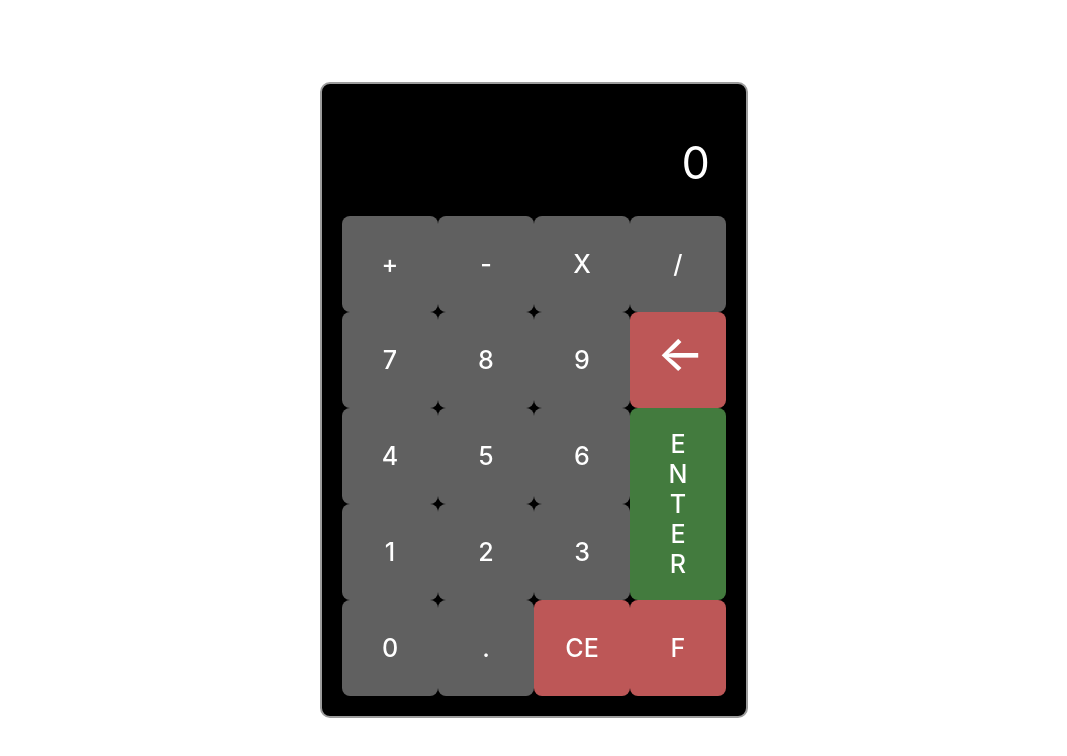
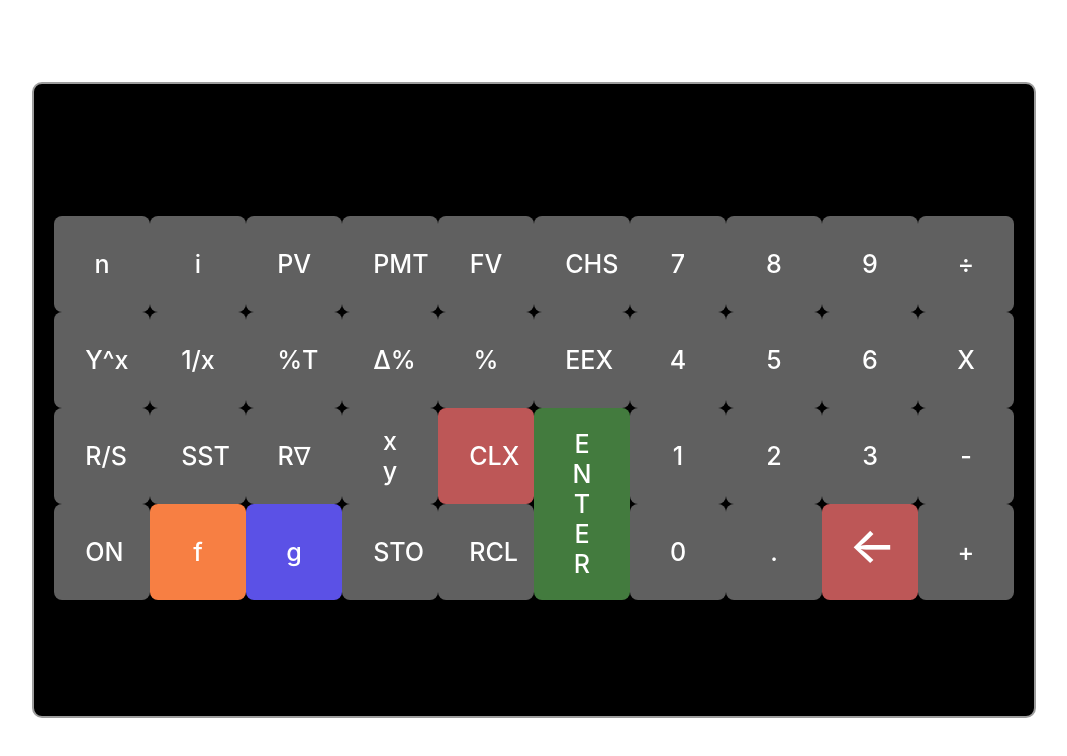
Before and after one commit to marciofaria9/eg4-calculadora, a React (Vite) app: page / in a window 1280 px wide. Shown: the top 756 px of the page, without its empty margins (106-1173 px from the left). Built offline with nearby package versions, Linux system fonts and the light colour scheme.

Commit message:
layout novo adicionado

```diff
--- a/src/components/calculator/index.tsx
+++ b/src/components/calculator/index.tsx
@@ -105,29 +105,26 @@ export const Calc = () => {
           style={{ fontSize: '35px', color: 'white' }}>
           {valorTela}
         </div>
-        <div
-          style={{ fontSize: '45px', color: 'white' }}>
-          {result}
+
       </div>
-      </div>
-
         <button
           style={{ backgroundColor: '#606060' }}
-         onClick={() => populaValor2('+')}
-      > + </button>
+          > n </button>
         <button
           style={{ backgroundColor: '#606060' }}
-        onClick={() => populaValor2('-')}
-      > - </button>
+        > i </button>
         <button
           style={{ backgroundColor: '#606060' }}
-        onClick={() => populaValor2('*')}
-      > X </button>
+        > PV </button>
         <button
           style={{ backgroundColor: '#606060' }}
-        onClick={() => populaValor2('/')}
-      > / </button>
-
+        > PMT </button>
+        <button
+          style={{ backgroundColor: '#606060' }}
+        > FV </button>
+        <button
+        style={{ backgroundColor: '#606060' }}
+        > CHS </button>
         <button
           style={{ backgroundColor: '#606060' }}
           onClick={() => addDigitTela('7')}
@@ -140,14 +137,30 @@ export const Calc = () => {
           style={{ backgroundColor: '#606060' }}
           onClick={() => addDigitTela('9')}
         > 9 </button>
-      <button style={{
-        fontSize: '50px',
-        padding: '0px 0px 15px 5px',
-        backgroundColor: '#BD5757' }}
-        onClick={() => operation('bs')}  >
-          &larr;
-      </button>
+          <button
+          style={{ backgroundColor: '#606060' }}
+          onClick={() => populaValor2('/')}
+        > ÷ </button>
 
+
+        <button
+          style={{ backgroundColor: '#606060' }}
+        > Y^x </button>
+        <button
+          style={{ backgroundColor: '#606060' }}
+        > 1/x </button>
+        <button
+          style={{ backgroundColor: '#606060' }}
+        > %T </button>
+        <button
+          style={{ backgroundColor: '#606060' }}
+        > Δ% </button>
+        <button
+          style={{ backgroundColor: '#606060' }}
+        > % </button>
+        <button
+          style={{ backgroundColor: '#606060' }}
+        > EEX </button>
         <button
           style={{ backgroundColor: '#606060' }}
           onClick={() => addDigitTela('4')}
@@ -161,6 +174,28 @@ export const Calc = () => {
           onClick={() => addDigitTela('6')}
         > 6 </button>
         <button
+          style={{ backgroundColor: '#606060' }}
+          onClick={() => populaValor2('*')}
+        > X </button>
+
+
+        <button
+          style={{ backgroundColor: '#606060' }}
+        > R/S </button>
+        <button
+          style={{ backgroundColor: '#606060' }}
+        > SST </button>
+        <button
+          style={{ backgroundColor: '#606060' }}
+        > R∇ </button>
+        <button
+          style={{ backgroundColor: '#606060' }}
+        > x y </button>
+        <button
+          style={{ backgroundColor: '#BD5757' }}
+          onClick={limparMemor}
+        > CLX </button>
+        <button
                 className="span-two"
                 style={{ backgroundColor:'#437B3E' }}
                 onClick={() => populaValor1()}
@@ -169,7 +204,6 @@ export const Calc = () => {
                 T
                 E
                 R </button>
-
         <button
           style={{ backgroundColor: '#606060' }}
           onClick={() => addDigitTela('1')}
@@ -182,7 +216,29 @@ export const Calc = () => {
           style={{ backgroundColor: '#606060' }}
           onClick={() => addDigitTela('3')}
         > 3 </button>
+        <button
+          style={{ backgroundColor: '#606060' }}
+          onClick={() => populaValor2('-')}
+        > - </button>
 
+
+
+        <button
+          style={{ backgroundColor: '#606060' }}
+        > ON </button>
+        <button
+          style={{ backgroundColor: '#F77F43' }}
+          onClick={limparMemor}
+        > f </button>
+        <button
+          style={{ backgroundColor: '#5B51E6' }}
+        > g </button>
+        <button
+          style={{ backgroundColor: '#606060' }}
+        > STO </button>
+        <button
+          style={{ backgroundColor: '#606060' }}
+        > RCL </button>
         <button
           style={{ backgroundColor: '#606060' }}
           onClick={() => addDigitTela('0')}
@@ -191,14 +247,17 @@ export const Calc = () => {
           style={{ backgroundColor: '#606060' }}
           onClick={() => addDigitTela('.')}
         > . </button>
+        <button style={{
+              fontSize: '50px',
+              padding: '0px 0px 15px 5px',
+              backgroundColor: '#BD5757' }}
+              onClick={() => operation('bs')}  >
+                &larr;
+            </button>
         <button
-        style={{ backgroundColor: '#BD5757' }}
-        onClick={limparMemor}
-      > CE </button>
-      <button
-        style={{ backgroundColor: '#BD5757' }}
-        onClick={limparMemor}
-      > F </button>
+          style={{ backgroundColor: '#606060' }}
+          onClick={() => populaValor2('+')}
+        > + </button>
 
 
       </div>
--- a/src/components/calculator/styles.css
+++ b/src/components/calculator/styles.css
@@ -9,7 +9,7 @@ body {
 
 .calculator-grid {
   display: grid;
-  grid-template-columns: repeat(4, 6rem);
+  grid-template-columns: repeat(10, 6rem);
   grid-template-rows: minmax(7rem, auto) repeat(5, 6rem);
 }
 
```
Lines whose indentation alone changed are shown as unchanged.
